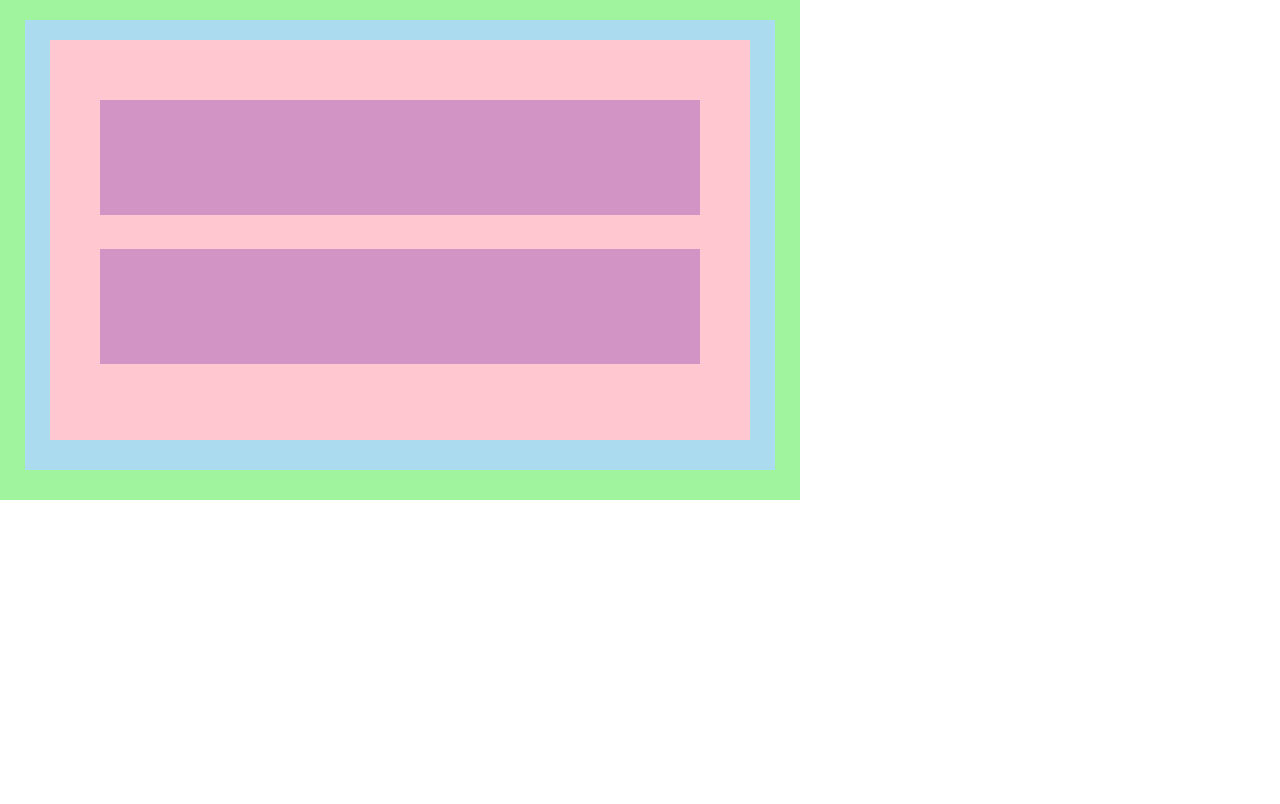
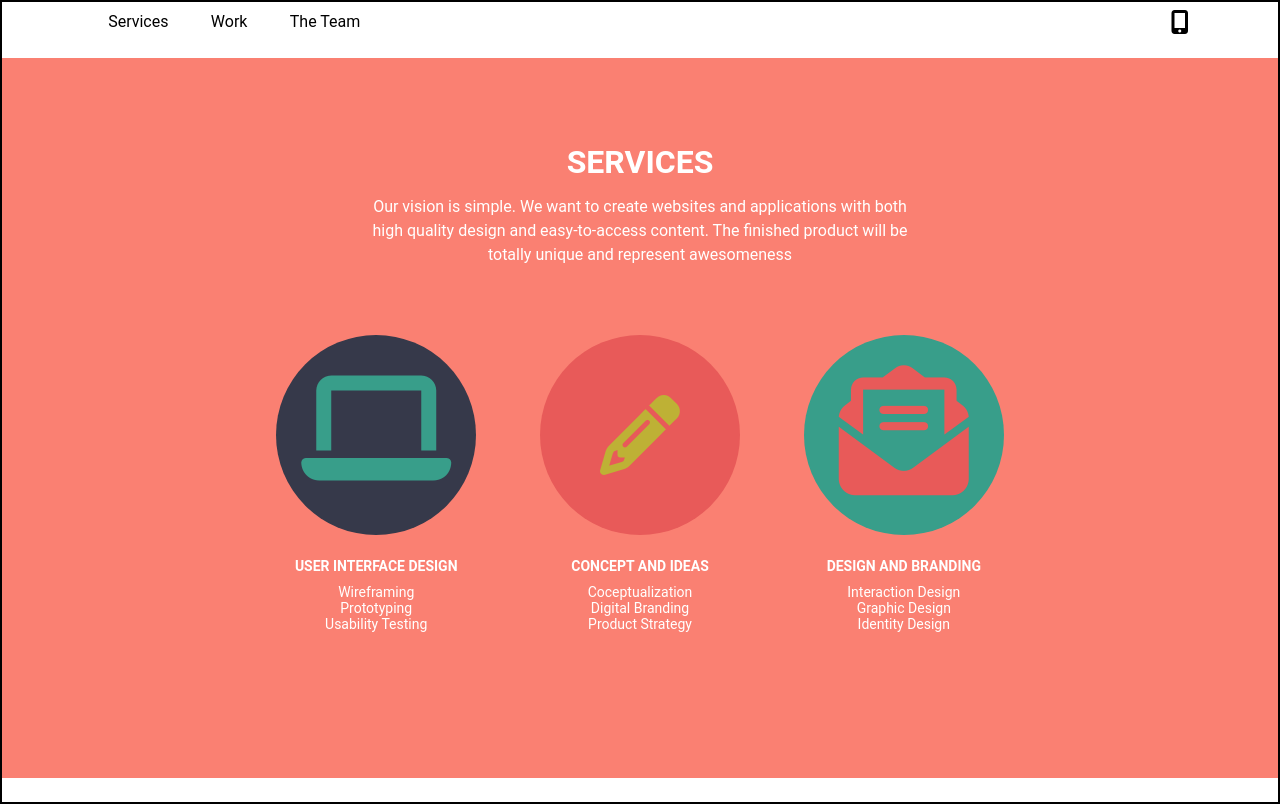
Before and after one commit to renglard/react_project1, a React (Create React App) app: page / in a window 1280 px wide. Built offline with nearby package versions, Linux system fonts and the light colour scheme.

Commit message:
day1 ex4

```diff
--- a/public/index.html
+++ b/public/index.html
@@ -1,6 +1,11 @@
 <!DOCTYPE html>
 <html lang="en">
   <head>
+    <script
+      src="https://kit.fontawesome.com/3ab976c03d.js"
+      crossorigin="anonymous"
+    ></script>
+
     <meta charset="utf-8" />
     <link rel="icon" href="%PUBLIC_URL%/favicon.ico" />
     <meta name="viewport" content="width=device-width, initial-scale=1" />
--- a/src/App.css
+++ b/src/App.css
@@ -1,110 +1,123 @@
 body {
   margin: 0;
   padding: 0;
+  font-family: Roboto, RobotoDraft, Helvetica, Arial, sans-serif;
+  border: 2px solid black;
 }
 
-.green-box {
-  background-color: rgb(70, 235, 64);
-  width: 800px;
-  height: 500px;
-  opacity: 0.5;
+.right-nav {
+  display: flex;
+  justify-content: space-evenly;
+  width: 30%;
+  padding-top: 10px;
+  padding-bottom: 20px;
+  margin-left: 5%;
+}
+
+.nav-link {
+  text-decoration: none;
+  color: black;
+}
+
+.nav-link:hover {
+  text-decoration: underline;
+}
+
+.nav-bar {
+  height: 7vh;
+  display: flex;
+}
+
+.left-nav {
+  width: 70%;
+  display: flex;
+  justify-content: flex-end;
+  margin-right: 7%;
+}
+
+.fa-mobile-alt {
+  font-size: x-large;
+  margin-top: 8px;
+}
+
+.main-body {
+  background-color: rgb(250, 128, 114);
+  height: 90vh;
+}
+
+.body-paragraph {
+  color: white;
+  text-align: center;
+  padding-top: 5%;
+}
+
+p {
+  line-height: 0.5;
+}
+
+.circle1 {
+  background: rgb(54, 57, 74);
+  border-radius: 50%;
+  width: 200px;
+  height: 200px;
+  text-align: center;
+  margin-right: 5%;
+}
+
+.fa-laptop {
+  font-size: 120px;
+  color: rgb(56, 158, 138);
+  display: inline-block;
+  margin-top: 33px;
+  padding-bottom: 70px;
+}
+
+.circle2 {
+  background: rgb(232, 90, 89);
+  border-radius: 50%;
+  width: 200px;
+  height: 200px;
+  text-align: center;
+  margin-right: 5%;
+}
+
+.fa-pencil-alt {
+  font-size: 80px;
+  color: rgb(190, 177, 53);
+  display: inline-block;
+  margin-top: 60px;
+  padding-bottom: 83px;
+}
+
+.circle3 {
+  background: rgb(56, 158, 138);
+  border-radius: 50%;
+  width: 200px;
+  height: 200px;
   text-align: center;
 }
 
-.blue-box {
-  background-color: rgb(87, 184, 223);
-  width: 750px;
-  height: 450px;
+.fa-envelope-open-text {
+  font-size: 130px;
+  color: rgb(232, 90, 89);
   display: inline-block;
-  margin-top: 20px;
+  margin-top: 30px;
+  padding-bottom: 63px;
 }
 
-.pink-box {
-  background-color: rgb(255, 144, 160);
-  width: 700px;
-  height: 400px;
-  display: inline-block;
-  margin-top: 20px;
+.services-parent {
+  margin-top: 6%;
+  display: flex;
+  justify-content: center;
+  color: white;
+  font-size: 14px;
 }
 
-.purple-box {
-  background: purple;
-  width: 600px;
-  height: 115px;
-  display: inline-block;
-  margin-top: 60px;
-  opacity: 0.7;
+.services {
+  font-weight: 700;
+  margin-bottom: 10px;
 }
 
-.purple-box2 {
-  background: purple;
-  width: 600px;
-  height: 115px;
-  margin-top: 30px;
-  display: inline-block;
-  opacity: 0.7;
+.white-space {
+  height: 3vh;
 }
-
-/* .App {
-  text-align: center;
-}
-
-.App-logo {
-  height: 40vmin;
-  pointer-events: none;
-}
-
-@media (prefers-reduced-motion: no-preference) {
-  .App-logo {
-    animation: App-logo-spin infinite 20s linear;
-  }
-} */
-/* .page-title {
-  text-align: center;
-  padding-top: 80px;
-  color: rgb(35, 35, 194);
-  font-style: italic;
-  font-size: 40px;
-}
-
-.App-header {
-  background-color: whitesmoke;
-  min-height: 100vh;
-  color: black;
-}
-
-.destination-list {
-  list-style-type: none;
-  margin-left: -30px;
-}
-
-.destination-image {
-  width: 430px;
-  height: 250px;
-  margin-top: 80px;
-}
-
-.destination-list {
-  display: flex;
-  justify-content: space-around;
-  text-align: center;
-}
-
-.destination-name {
-  font-weight: 500;
-  font-size: 22px;
-  margin-bottom: 5px;
-} */
-
-/* .App-link {
-  color: #61dafb;
-} */
-
-/* @keyframes App-logo-spin {
-  from {
-    transform: rotate(0deg);
-  }
-  to {
-    transform: rotate(360deg);
-  }
-} */
--- a/src/App.js
+++ b/src/App.js
@@ -1,19 +1,31 @@
-import React, { Component } from "react";
-import logo from "./logo.svg";
+import React from "react";
+// import logo from "./logo.svg";
 import "./App.css";
-import Destinations from "./components/destinations";
-import GreenBox from "./components/box1";
+// import Destinations from "./components/destinations";
+// import GreenBox from "./components/box1";
+import NavBar from "./components/services_nav_bar";
+import Body from "./components/services_body";
 
-class App extends Component {
-  render() {
-    return (
-      <div className="App">
-        <GreenBox></GreenBox>
-      </div>
-    );
-  }
+function App() {
+  return (
+    <div>
+      <NavBar></NavBar>
+      <Body></Body>
+    </div>
+  );
 }
+
 export default App;
+
+// class App extends Component {
+//   render() {
+//     return (
+//       <div className="App">
+//         <GreenBox></GreenBox>
+//       </div>
+//     );
+//   }
+// }
 
 // <header className="App-header">
 //         <h1 class="page-title">My Favorite Destinations</h1>
--- /dev/null
+++ b/src/components/services_body.jsx
@@ -0,0 +1,77 @@
+import React from "react";
+
+function Body(props) {
+  return (
+    <div>
+      <div className="main-body">
+        <div className="body-paragraph">
+          <h1 className="body-title">SERVICES</h1>
+          <p>
+            Our vision is simple. We want to create websites and applications
+            with both
+          </p>
+          <p>
+            high quality design and easy-to-access content. The finished product
+            will be
+          </p>
+          <p>totally unique and represent awesomeness</p>
+        </div>
+        <div className="services-parent">
+          <div className="circle1">
+            <ServiceEmojis
+              emoji={<i class="fas fa-laptop"></i>}
+            ></ServiceEmojis>
+            <Services service={"USER INTERFACE DESIGN"}></Services>
+            <Examples example1={"Wireframing"}></Examples>
+            <Examples example1={"Prototyping"}></Examples>
+            <Examples example1={"Usability Testing"}></Examples>
+          </div>
+          <div className="circle2">
+            <ServiceEmojis
+              emoji={<i class="fas fa-pencil-alt"></i>}
+            ></ServiceEmojis>
+            <Services service={"CONCEPT AND IDEAS"}></Services>
+            <Examples example1={"Coceptualization"}></Examples>
+            <Examples example1={"Digital Branding"}></Examples>
+            <Examples example1={"Product Strategy"}></Examples>
+          </div>
+          <div className="circle3">
+            <ServiceEmojis
+              emoji={<i class="fas fa-envelope-open-text"></i>}
+            ></ServiceEmojis>
+            <Services service={"DESIGN AND BRANDING"}></Services>
+            <Examples example1={"Interaction Design"}></Examples>
+            <Examples example1={"Graphic Design"}></Examples>
+            <Examples example1={"Identity Design"}></Examples>
+          </div>
+        </div>
+      </div>
+      <div className="white-space"></div>
+    </div>
+  );
+}
+export default Body;
+
+function ServiceEmojis(props) {
+  return (
+    <div>
+      <div>{props.emoji}</div>
+      <div>{props.service}</div>
+      <div>{props.explanation}</div>
+    </div>
+  );
+}
+
+function Services(props) {
+  return <div className="services">{props.service}</div>;
+}
+
+function Examples(props) {
+  return (
+    <div>
+      <div>{props.example1}</div>
+      <div>{props.example2}</div>
+      <div>{props.example3}</div>
+    </div>
+  );
+}
--- /dev/null
+++ b/src/components/services_nav_bar.jsx
@@ -0,0 +1,28 @@
+import React from "react";
+
+function NavBar(props) {
+  return (
+    <div className="full-body">
+      <nav className="nav-bar">
+        <div className="right-nav">
+          <NavLink link={"Services"}></NavLink>
+          <NavLink link={"Work"}></NavLink>
+          <NavLink link={"The Team"}></NavLink>
+        </div>
+        <div className="left-nav">
+          <i class="fas fa-mobile-alt"></i>
+        </div>
+      </nav>
+    </div>
+  );
+}
+
+export default NavBar;
+
+function NavLink(props) {
+  return (
+    <a href="#" className="nav-link">
+      {props.link}
+    </a>
+  );
+}
```
